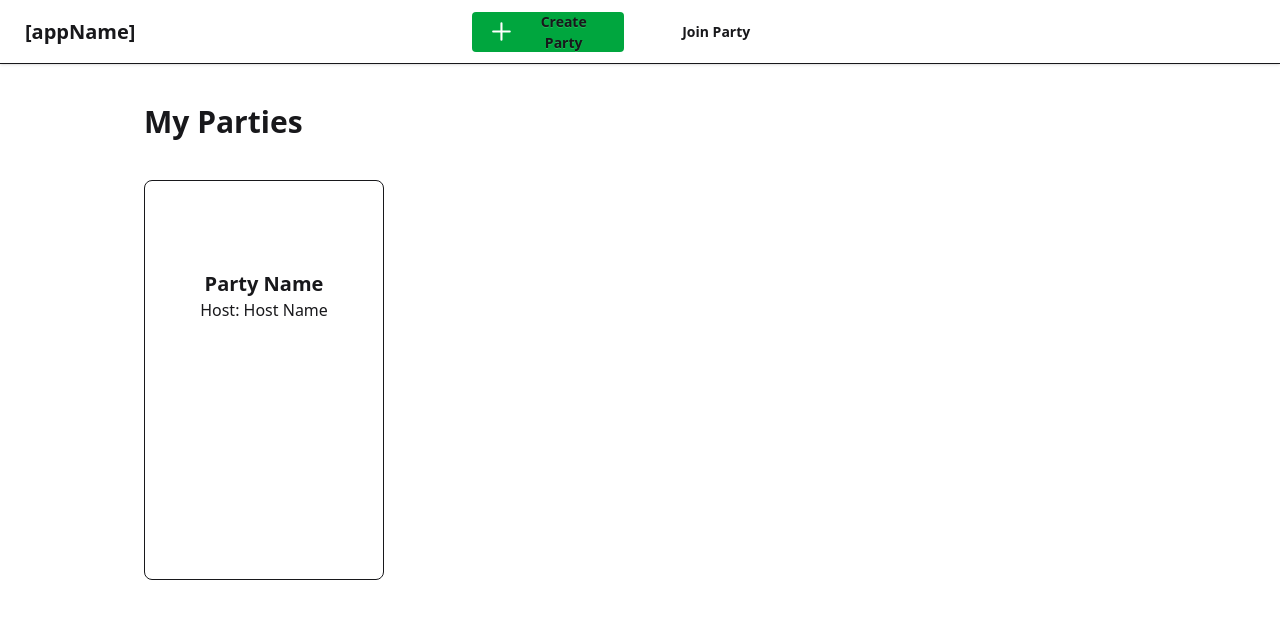
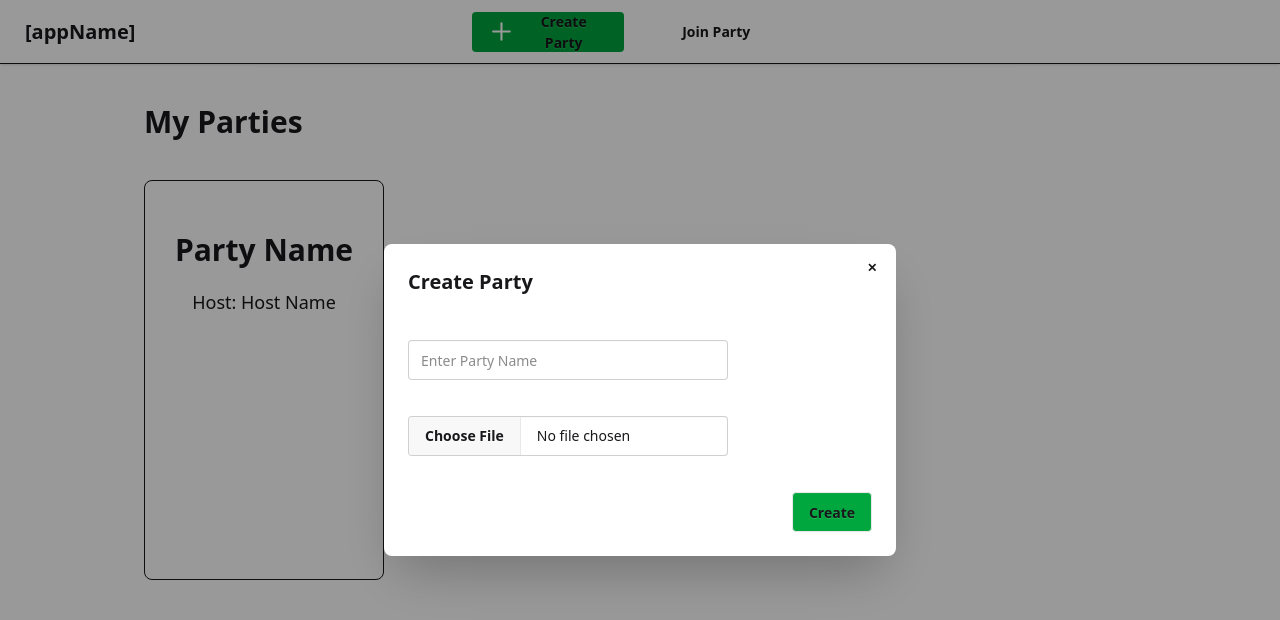
Before and after one commit to AmeyaKulkarni37/social-betting-app, a React (Vite) app in the folder frontend/: page / in a window 1280 px wide. Both pictures are taken after a click on the button "Create Party". Shown: the top 620 px of the page. Built offline with nearby package versions, Linux system fonts and the light colour scheme.

Commit message:
Party create/join modals

```diff
--- a/frontend/src/App.jsx
+++ b/frontend/src/App.jsx
@@ -1,12 +1,16 @@
 import React from "react";
 import Navbar from "./components/Navbar";
 import PartyList from "./components/PartyList";
+import CreatePartyModal from "./components/CreatePartyModal";
+import JoinPartyModal from "./components/JoinPartyModal";
 
 const App = () => {
   return (
     <div>
       <Navbar />
       <PartyList />
+      <CreatePartyModal />
+      <JoinPartyModal />
     </div>
   );
 };
--- /dev/null
+++ b/frontend/src/components/CreatePartyModal.jsx
@@ -0,0 +1,48 @@
+import React from "react";
+
+const CreatePartyModal = () => {
+  return (
+    <div>
+      <dialog id="create_party_modal" className="modal">
+        <div className="modal-box">
+          <form method="dialog">
+            <button className="btn btn-sm btn-circle btn-ghost absolute right-2 top-2">
+              ✕
+            </button>
+          </form>
+          <h3 className="font-bold text-xl mb-5">Create Party</h3>
+          <form
+            method="dialog"
+            className="flex flex-col justify-center items-left"
+          >
+            <label className="label">
+              <span className="label-text text-white">Party Name</span>
+            </label>
+            <input
+              type="text"
+              placeholder="Enter Party Name"
+              className="input input-bordered w-full max-w-xs mb-3"
+            />
+
+            <label className="label">
+              <span className="label-text text-white">Upload Party Image</span>
+            </label>
+            <input
+              type="file"
+              accept="image/*"
+              className="file-input file-input-bordered w-full max-w-xs mb-3"
+            />
+
+            <div className="modal-action">
+              <button className="btn bg-green-600 hover:bg-green-700">
+                Create
+              </button>
+            </div>
+          </form>
+        </div>
+      </dialog>
+    </div>
+  );
+};
+
+export default CreatePartyModal;
--- /dev/null
+++ b/frontend/src/components/JoinPartyModal.jsx
@@ -0,0 +1,36 @@
+import React from "react";
+
+const JoinPartyModal = () => {
+  return (
+    <div>
+      <dialog id="join_party_modal" className="modal">
+        <div className="modal-box w-100">
+          <form method="dialog">
+            <button className="btn btn-sm btn-circle btn-ghost absolute right-2 top-2">
+              ✕
+            </button>
+          </form>
+          <h3 className="font-bold text-xl mb-5">Join Party</h3>
+          <form method="dialog flex flex-col justify-center items-left">
+            <label className="label">
+              <span className="label-text text-white">Party ID</span>
+            </label>
+            <input
+              type="text"
+              placeholder="Enter Party ID"
+              className="input input-bordered w-full max-w-xs mb-3"
+            />
+
+            <div className="modal-action">
+              <button className="btn bg-green-600 hover:bg-green-700">
+                Join
+              </button>
+            </div>
+          </form>
+        </div>
+      </dialog>
+    </div>
+  );
+};
+
+export default JoinPartyModal;
--- a/frontend/src/components/Navbar.jsx
+++ b/frontend/src/components/Navbar.jsx
@@ -7,7 +7,12 @@ const Navbar = () => {
         <a className="btn btn-ghost text-xl">[appName]</a>
 
         <div className="buttons flex justify-between w-80">
-          <button className="btn btn-ghost btn-rectangle bg-green-600 w-38 hover:bg-green-700">
+          <button
+            className="btn btn-ghost btn-rectangle bg-green-600 w-38 hover:bg-green-700"
+            onClick={() =>
+              document.getElementById("create_party_modal").showModal()
+            }
+          >
             <svg
               viewBox="0 0 24 24"
               fill="none"
@@ -34,7 +39,12 @@ const Navbar = () => {
             </svg>
             Create Party
           </button>
-          <button className="btn btn-ghost btn-rectangle w-38 border border-white hover:bg-blue-700">
+          <button
+            className="btn btn-ghost btn-rectangle w-38 border border-white hover:bg-blue-700"
+            onClick={() =>
+              document.getElementById("join_party_modal").showModal()
+            }
+          >
             Join Party
           </button>
         </div>
--- a/frontend/src/components/PartyList.jsx
+++ b/frontend/src/components/PartyList.jsx
@@ -7,11 +7,15 @@ const PartyList = () => {
         <h1 className="text-3xl font-bold mb-10">My Parties</h1>
         <div className="partylist grid grid-cols-3 gap-y-10 justify-center items-center">
           <div className="party w-60 h-100 border rounded-lg flex flex-col justify-evenly items-center">
-            <div className="party-header">
-              <h2 className="text-center font-bold pt-5 text-xl">Party Name</h2>
-              <p className="text-center text-m">Host: Host Name</p>
+            <div className="party-header w-50">
+              <h2 className="text-center font-bold pb-5 text-3xl text-wrap truncate max-h-25">
+                Party Name
+              </h2>
+              <p className="text-center text-lg text-wrap truncate max-h-25">
+                Host: Host Name
+              </p>
             </div>
-            <div className="w-30 rounded-full">
+            <div className="w-40 rounded-full">
               <svg
                 viewBox="0 0 24 24"
                 fill="none"
```
